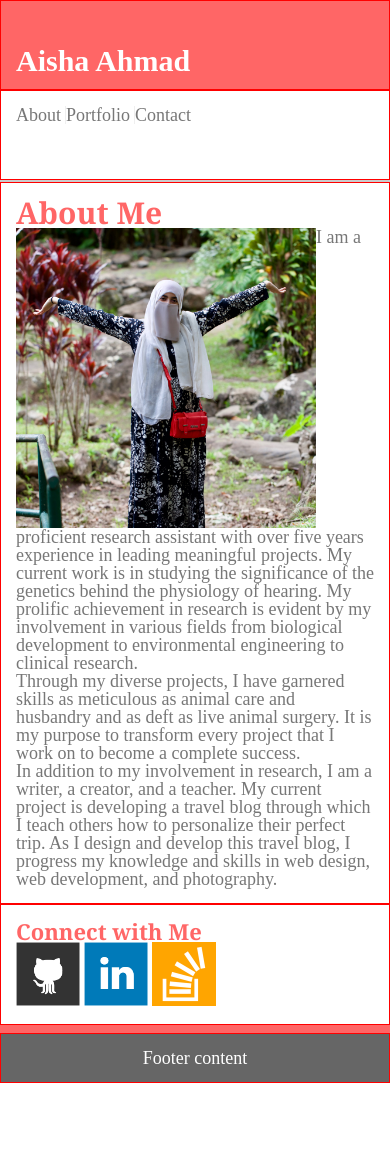
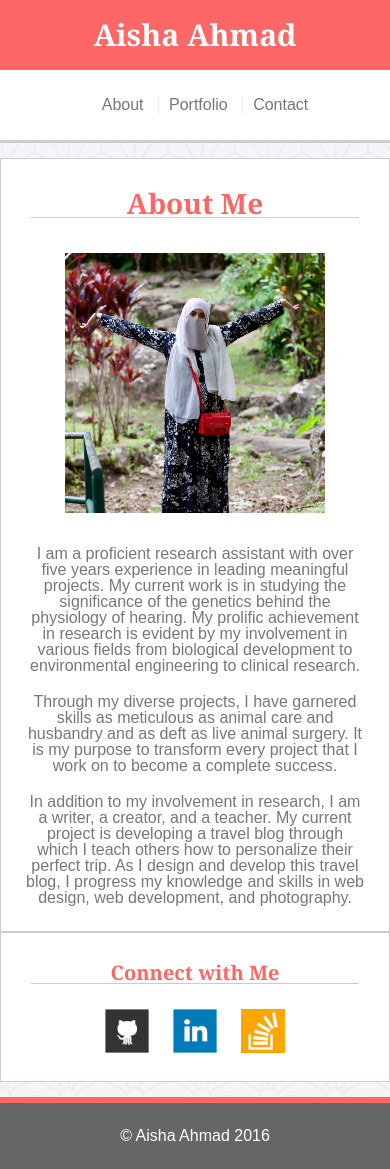
Before and after one commit to aishaprograms/Responsive-Portfolio, a PHP site: page / in a window 390 px wide. Before the commit the page ends 1083 px from the top, so only its background shows below. Run offline with PHP 8.4, Linux system fonts and the light colour scheme.

Commit message:
Index page has all css styles with media queries, images added, customizations set

```diff
--- a/assets/css/styles.css
+++ b/assets/css/styles.css
@@ -3,35 +3,40 @@
 }
 
 body{
-	 background: url(../images/background.png);
-
+	background: url(../images/background.png);
+	font-family: 'Arial', 'Helvetica Neue', Helvetica, sans-serif;
 }
 
 h1, h2, h3, h4, h5, h6{
 	font-family: 'Georgia', Times, Times New Roman, serif;
-	/*padding: 10px;*/
-	/*margin:15px;*/
+	padding: 15px;
 	color: #ff6666;
 }
 
+h1:after, h2:after, h3:after{
+	display: block;
+	border-bottom: 1px #ccc solid;
+	content: '';
+}
+
 h1 {
-	font-size: 30px;
+	font-size: 28px;
 	font-weight: bold;
 }
 
 h2 {
-	font-size: 22px;
+	font-size: 20px;
 	font-weight: bold;
 }
 
 p, label, input, textarea{
-	font-size: 18px;
-	/*padding: 10px;*/
+	font-size: 16px;
+	padding: 10px;
 	color: #777;
 }
 
 input, textarea{
-	/*margin: 10px;*/
+	margin: 10px;
 }
 
 .container {
@@ -43,42 +48,44 @@ input, textarea{
 header{
 	background: #fff;
 	height: 100%;
-	border-bottom: 2px solid #ccc;
-	/*margin-bottom: 15px;*/
+	border-bottom: 3px solid #ccc;
+	margin-bottom: 15px;
 	overflow: auto;
 }
 
 
 .logo-container {
-/*	padding: 0px;
-	margin:0px;*/
+	padding: 0px !important;
+	text-align: center;
 	background: #ff6666;
 	height: 90px;
 }
 
 .logo{
-/*	padding: 0px;
-	margin:0px;*/
+	font-family: 'Georgia', Times, Times New Roman, serif;
+	padding: 0px;
+	margin:0px;
 	color:#fff;
 	font-size: 30px;
 	font-weight: bold;
-	text-align: center;
 	text-decoration: none;
 	line-height: 90px;
 }
 
 nav {
 	height: 90px;
+	text-align: right;
 }
 
 nav a {
 	color: #777;
 	text-decoration: none;
-	/*margin-left: 10px;*/
+	margin-top:21px;
+	margin-left: 10px;
+	padding-left: 10px;
 	display: inline-block;
 	border-left: 1px solid #efefef;
-	/*padding-left: 10px;*/
-	font-size: 18px;
+	font-size: 16px;
 	line-height: 18px;
 }
 
@@ -97,26 +104,31 @@ section{
 }
 
 aside{
+	text-align: center;
 	background: #fff;
 	border: 1px #ccc solid;
 }
 
+aside h2{
+	text-align: left ;
+}
 
 .aisha_img {
 	max-height: 300px;
 	float: left;
 	display: block;
-	/*padding: 20px;*/
+	padding: 20px;
 }
 
 .social {
 	width: 64px;
-	/*padding: 10px;*/
+	padding: 10px;
 }
 
 footer {
+	margin-top: 15px;
 	background: #666;
-	border-top: 8px solid #ff6666;
+	border-top: 6px solid #ff6666;
 	font-size: 12px;
 	text-align: center;
 }
@@ -142,7 +154,6 @@ footer p{
 [class*="col-"] {
     float: left;
     padding: 15px;
-    border: 1px solid red;
 }
 
 .row::after {
@@ -158,4 +169,43 @@ footer p{
     [class*="col-"] {
         width: 100%;
     }
+
+    header{
+    	background: transparent;
+    }
+
+	.logo-container{
+		height: 70px;
+	}
+
+	.logo{
+		line-height: 70px;
+	}
+
+	.gap{
+		padding: 0px;
+	}
+
+	nav{
+		background: #fff;
+		text-align: center;
+		height: 70px;
+	}
+
+	nav a{
+		margin-top: 11px;
+	}
+
+	section{
+		text-align: center;
+	}
+
+	aside h2{
+		text-align: center;
+	}
+
+	.aisha_img{
+		display: inline-block;
+		float: none;
+	}
 }
--- a/index.html
+++ b/index.html
@@ -18,7 +18,8 @@
 					<div class="col-4 logo-container">
 						<a href="index.html" class="logo">Aisha Ahmad</a>
 					</div>
-					<nav class="col-8">
+					<div class="gap col-4"></div>
+					<nav class="col-4">
 						<a href="index.html">About</a>
 						<a href="portfolio.html">Portfolio</a>
 						<a href="contact.html">Contact</a>
@@ -34,15 +35,18 @@
 				<!-- About me section to take 66% of width -->
 				<section class="col-8">
 					<h1>About Me</h1>
+					</hr>
 					<!-- Inline image with text-wrapped description -->
 					<img src="assets/images/aisha.jpg" class="aisha_img" alt="This is a picture of Aisha Ahmad.">
 					<p>I am a proficient research assistant with over five years experience in leading meaningful projects. My current work is in studying the significance of the genetics behind the physiology of hearing. My prolific achievement in research is evident by my involvement in various fields from biological development to environmental engineering to clinical research.</p>
 					<p>Through my diverse projects, I have garnered skills as meticulous as animal care and husbandry and as deft as live animal surgery. It is my purpose to transform every project that I work on to become a complete success.</p>
 					<p>In addition to my involvement in research, I am a writer, a creator, and a teacher. My current project is developing a travel blog through which I teach others how to personalize their perfect trip. As I design and develop this travel blog, I progress my knowledge and skills in web design, web development, and photography. </p>
 				</section>
+				<div class="gap col-1"></div>
 					<!-- Connect with me aside to take 33% of width -->
-				<aside class="col-4">
+				<aside class="col-3">
 					<h2>Connect with Me</h2>
+					</hr>
 					<img src="assets/images/github-128.png" class="social" alt="Github">
 					<img src="assets/images/linkedin-128.png" class="social" alt="LinkedIn">
 					<img src="assets/images/stackoverflow-128.png" class="social" alt="Stack Overflow">
@@ -57,7 +61,7 @@
 		<div class="container">
 			<div class="row">
 				<div class="col-12">
-					<p>Footer content</p>
+					<p>&copy; Aisha Ahmad 2016</p>
 				</div>
 			</div>
 		</div>
```
